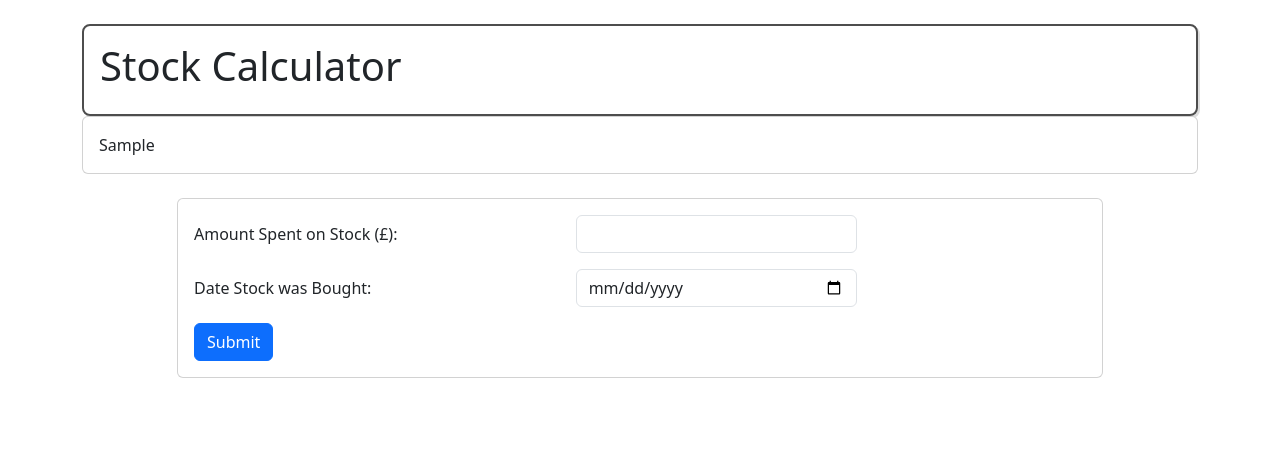
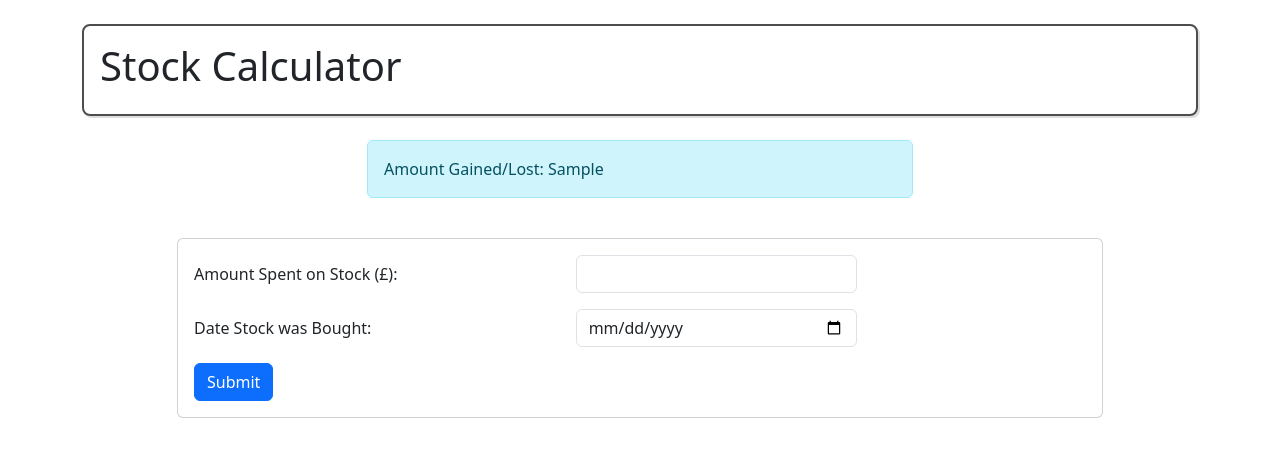
Before and after one commit to alimmeek/arm-hackathon, a Django app: template task-3/stock_calculator/templates/dashboard.html in a window 1280 px wide. Shown: the top 457 px of the page. Run offline with Django 4.2, Linux system fonts and the light colour scheme; the template is opened without the code that fills it: most values are stand-ins (such as "Sample title", 1, 10 or a date in 2020).

Commit message:
Add amount gained/lost

```diff
--- a/task-3/stock_calculator/templates/dashboard.html
+++ b/task-3/stock_calculator/templates/dashboard.html
@@ -16,12 +16,10 @@
             </div>
         </div>
         {% if output_data %}
-        <div class="row">
-            <div class="col-12">
-                <div class="card">
-                    <div class="card-body">
-                        {{ output_data }}
-                    </div>
+        <div class="row mt-4 justify-content-md-center">
+            <div class="col-6">
+                <div class="alert alert-info">
+                    Amount Gained/Lost: {{ output_data }}
                 </div>
             </div>
         </div>
```
